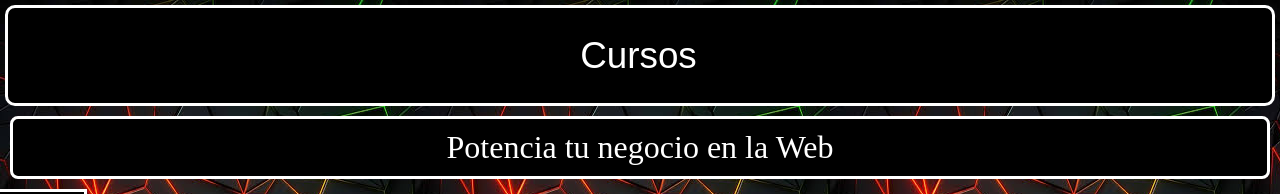
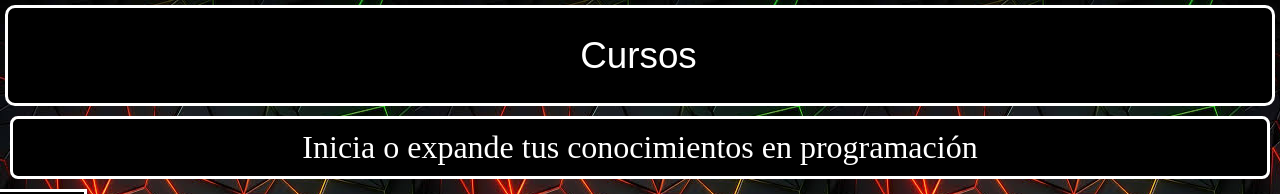
Before and after one commit to KI-Store/web, a plain HTML site: page cursos.html in a window 1280 px wide. Shown: the top 194 px of the page. Drawn offline with Linux system fonts and the light colour scheme.

Commit message:
cursos.html

```diff
--- a/cursos.html
+++ b/cursos.html
@@ -12,7 +12,7 @@
         <h1 class="title_pc">Cursos</h1>
    </header>
    <nav class="nav_index">
-    <p>Potencia tu negocio en la Web</p>
+    <p>Inicia o expande tus conocimientos en programación</p>
   </nav>
    <section class="volver">
     <a href="index.html">Volver</a>
```
